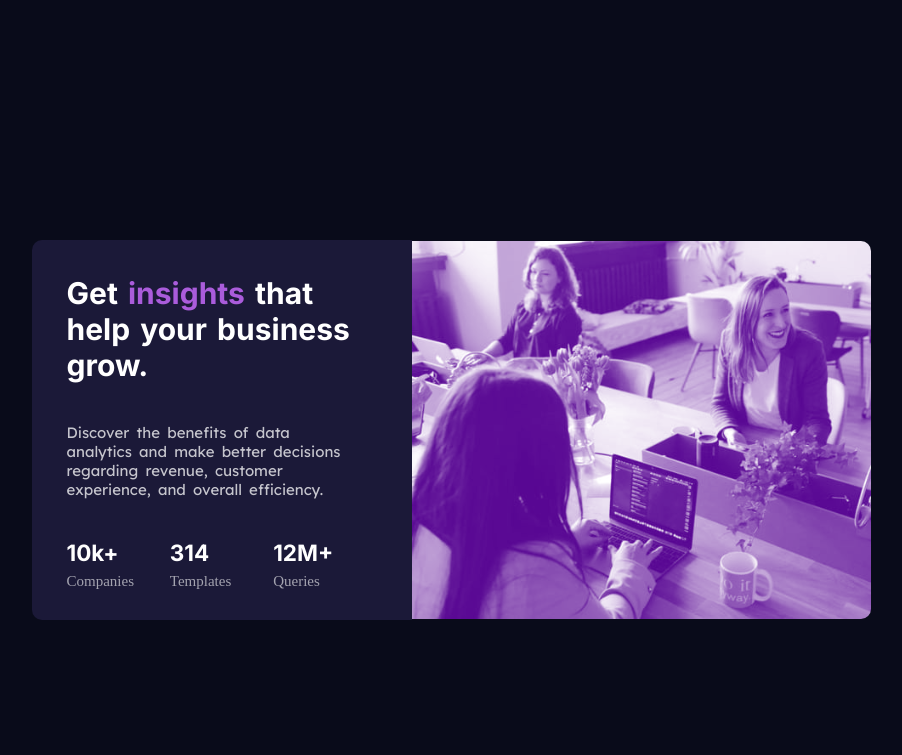
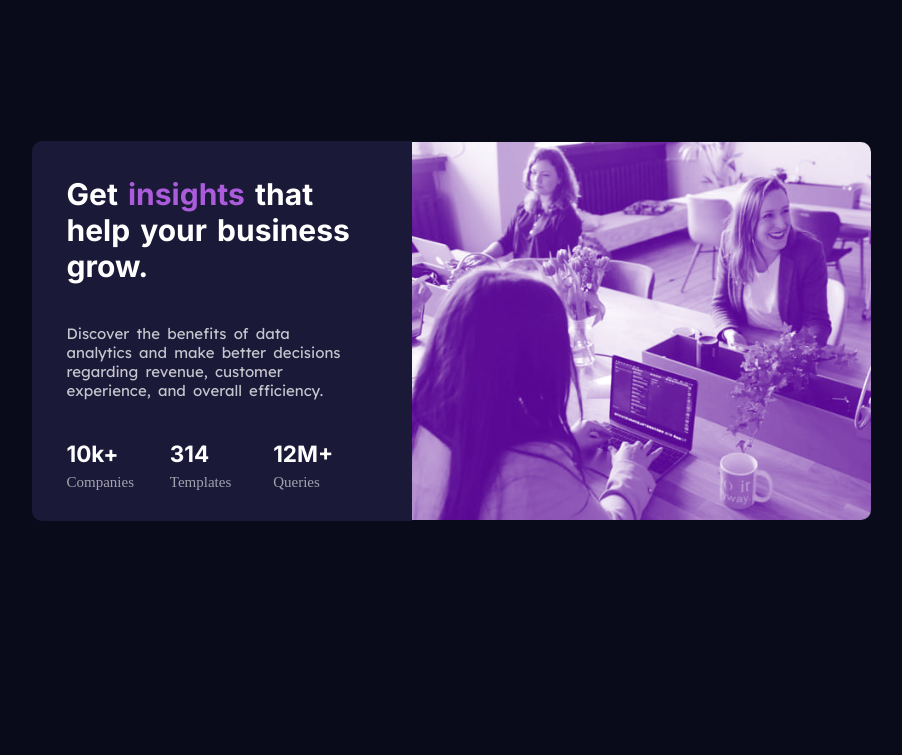
Before and after one commit to karishma-dev/Stat-Preview-Card, a plain HTML site: page index.html in a window 1280 px wide. Shown: the whole page, without its empty margins (189-1091 px from the left). Drawn offline with Linux system fonts and the light colour scheme.

Commit message:
Initial Commit

```diff
--- a/index.html
+++ b/index.html
@@ -8,7 +8,7 @@
     <title>Stat-Preview-Card</title>
 </head>
 <body>
-
+    <main>
         <!-- Card Container -->
         <div class="card-container">
 
@@ -46,5 +46,6 @@
                 </div>
             </div>
         </div>
+    </main>
 </body>
 </html>
--- a/styles.css
+++ b/styles.css
@@ -8,25 +8,40 @@
     padding: 0;
     box-sizing: border-box;
 }
+/* html,body{
+    height: 100%;
+    display: grid;
+} */
 body{
     background-color: hsl(233, 47%, 7%);
     font-size: 15px;
     word-spacing: 3px;
 }
 
+main{
+    /* display: flex;
+    justify-content: center;
+    align-items: center; */
+    width: 100%;
+    padding: 11% 1em;
+    text-align: center;
+}
 /* Card Container */
 .card-container{
     display: flex;
     flex-direction: row;
     flex-wrap: wrap;
     align-items: center;
-    margin: 4rem 25%;
-    width: 500px;
+    /* justify-content: center; */
+    /* margin: 4rem 25%;
+    width: 500px; */
+    /* margin: auto; */
     max-width: fit-content;
     border-radius: 10px;
     height: fit-content;
     text-align: center;
     flex: 0 0 auto;
+    margin: 0 auto;
 }
 
 /* Image */
@@ -87,17 +102,12 @@ h2{
 }
 
 /* Media Queries */
-@media (max-width: 570px) {
-    .card-container{
-        margin: 4rem 7%;
-    }
-}
+
 @media (min-width: 860px) {
+
     .card-container{
         text-align: start;
         flex-direction: row-reverse;
-        width: 1000px;
-        margin: 16em auto;
     }
     .card{
         width: 380px;
```
Lines whose indentation alone changed are shown as unchanged.
